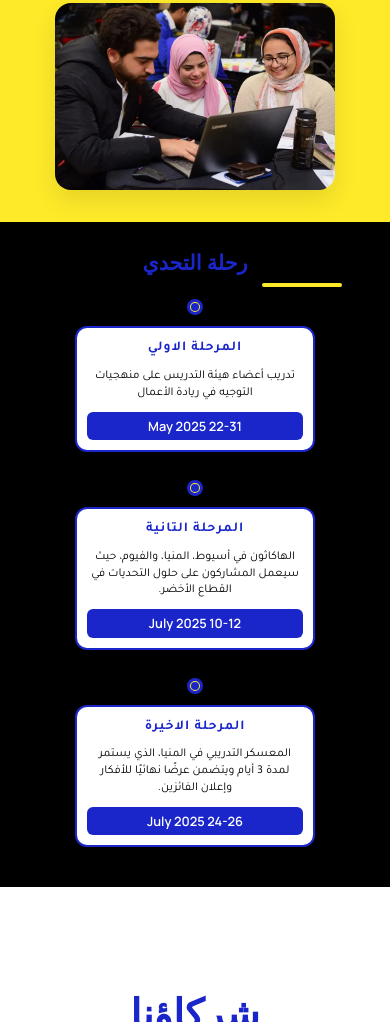
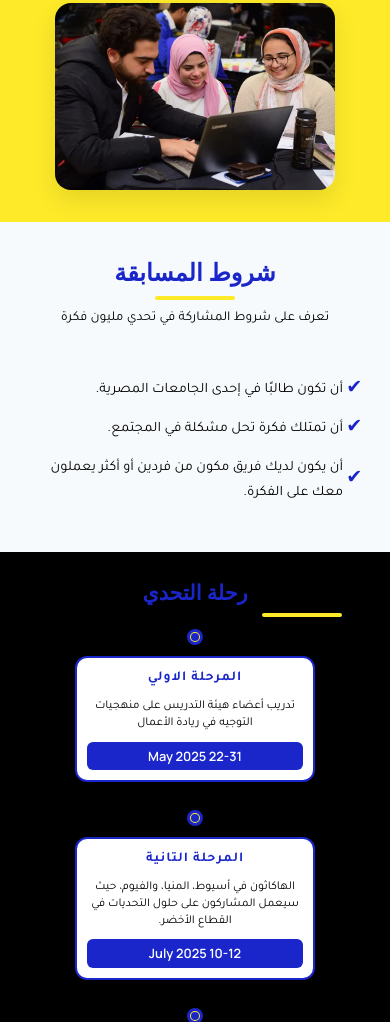
Before and after one commit to omarahmed277/FEU, a plain HTML site: page index.html in a window 390 px wide. Shown: the part 1205-2227 px from the top of the page. Drawn offline with Linux system fonts and the light colour scheme; a web font is replaced by a local one.

Commit message:
requirements section

```diff
--- a/index.html
+++ b/index.html
@@ -174,6 +174,41 @@
             alt="Million Ideas Challenge"
             class="about-image"
           />
+        </div>
+      </div>
+    </section>
+
+    <section class="requirements-section" id="requirements">
+      <div class="requirements-container">
+        <div class="requirements-header">
+          <h2 class="requirements-title arabic">شروط المسابقة</h2>
+          <h2 class="requirements-title english" style="display: none">
+            Competition Requirements
+          </h2>
+          <p class="requirements-subtitle arabic">
+            تعرف على شروط المشاركة في تحدي مليون فكرة
+          </p>
+          <p class="requirements-subtitle english" style="display: none">
+            Learn about the participation requirements for the Million Ideas
+            Challenge
+          </p>
+        </div>
+        <div class="requirements-content">
+          <ul class="requirements-list arabic">
+            <li>أن تكون طالبًا في إحدى الجامعات المصرية.</li>
+            <li>أن تمتلك فكرة تحل مشكلة في المجتمع.</li>
+            <li>
+              أن يكون لديك فريق مكون من فردين أو أكثر يعملون معك على الفكرة.
+            </li>
+          </ul>
+          <ul class="requirements-list english" style="display: none">
+            <li>You must be a student at an Egyptian university.</li>
+            <li>You must have an idea that solves a societal problem.</li>
+            <li>
+              You must have a team of two or more people working with you on the
+              idea.
+            </li>
+          </ul>
         </div>
       </div>
     </section>
--- a/style.css
+++ b/style.css
@@ -2159,7 +2159,7 @@ body {
     width: 85%;
     margin-bottom: -205px;
     padding: 0px 8px;
-    /* margin-right: 0%; */
+    margin-right: -2%;
   }
 
   .hero-image {
@@ -2648,3 +2648,201 @@ body {
     min-height: 44px;
   }
 }
+/* Requirements Section */
+.requirements-section {
+  padding: 6rem 5%;
+  background-color: var(--light-gray);
+  position: relative;
+  min-height: 50vh;
+  display: flex;
+  align-items: center;
+}
+
+.requirements-container {
+  max-width: 1440px;
+  margin: 0 auto;
+  padding: 0 20px;
+  text-align: center;
+}
+
+.requirements-header {
+  margin-bottom: 3rem;
+}
+
+.requirements-title {
+  font-family: var(--heading-font);
+  font-size: 2.5rem;
+  font-weight: 700;
+  color: var(--primary-blue);
+  position: relative;
+  margin-bottom: 1rem;
+}
+
+.requirements-title::after {
+  content: "";
+  position: absolute;
+  bottom: -8px;
+  left: 50%;
+  transform: translateX(-50%);
+  width: 80px;
+  height: 4px;
+  background-color: var(--primary-yellow);
+  border-radius: 2px;
+}
+
+.requirements-subtitle {
+  font-family: var(--font-family);
+  font-size: 1.2rem;
+  color: var(--dark-black);
+  max-width: 600px;
+  margin: 0 auto;
+}
+
+.requirements-content {
+  max-width: 800px;
+  margin: 0 auto;
+}
+
+.requirements-list {
+  list-style: none;
+  font-family: var(--font-family);
+  font-size: 1.1rem;
+  color: var(--dark-black);
+  line-height: 2;
+  text-align: right; /* For Arabic */
+}
+
+[dir="ltr"] .requirements-list {
+  text-align: left; /* For English */
+}
+
+.requirements-list li {
+  position: relative;
+  padding-right: 2rem;
+  margin-bottom: 1rem;
+}
+
+[dir="ltr"] .requirements-list li {
+  padding-right: 0;
+  padding-left: 2rem;
+}
+
+.requirements-list li::before {
+  content: "✔";
+  position: absolute;
+  right: 0;
+  top: 50%;
+  transform: translateY(-50%);
+  color: var(--primary-blue);
+  font-size: 1.2rem;
+}
+
+[dir="ltr"] .requirements-list li::before {
+  right: auto;
+  left: 0;
+}
+
+/* Responsive Design */
+@media (max-width: 992px) {
+  .requirements-section {
+    padding: 4rem 3%;
+    min-height: auto;
+  }
+
+  .requirements-title {
+    font-size: 2rem;
+  }
+
+  .requirements-subtitle {
+    font-size: 1rem;
+  }
+
+  .requirements-list {
+    font-size: 1rem;
+  }
+}
+
+@media (max-width: 768px) {
+  .requirements-section {
+    padding: 3rem 3%;
+  }
+
+  .requirements-title {
+    font-size: 1.8rem;
+  }
+
+  .requirements-subtitle {
+    font-size: 0.9rem;
+  }
+
+  .requirements-list {
+    font-size: 0.95rem;
+    line-height: 1.8;
+  }
+
+  .requirements-list li {
+    padding-right: 1.5rem;
+  }
+
+  [dir="ltr"] .requirements-list li {
+    padding-left: 1.5rem;
+  }
+}
+
+@media (max-width: 576px) {
+  .requirements-section {
+    padding: 2rem 2%;
+  }
+
+  .requirements-title {
+    font-size: 1.5rem;
+  }
+
+  .requirements-subtitle {
+    font-size: 0.85rem;
+  }
+
+  .requirements-list {
+    font-size: 0.9rem;
+  }
+
+  .requirements-list li {
+    padding-right: 1.2rem;
+    margin-bottom: 0.8rem;
+  }
+
+  [dir="ltr"] .requirements-list li {
+    padding-left: 1.2rem;
+  }
+}
+
+@media (max-width: 359px) {
+  .requirements-section {
+    padding: 1.5rem 1.5%;
+  }
+
+  .requirements-title {
+    font-size: 1.3rem;
+  }
+
+  .requirements-subtitle {
+    font-size: 0.8rem;
+  }
+
+  .requirements-list {
+    font-size: 0.85rem;
+    line-height: 1.6;
+  }
+
+  .requirements-list li {
+    padding-right: 1rem;
+  }
+
+  [dir="ltr"] .requirements-list li {
+    padding-left: 1rem;
+  }
+
+  .requirements-list li::before {
+    font-size: 1rem;
+  }
+}
```
